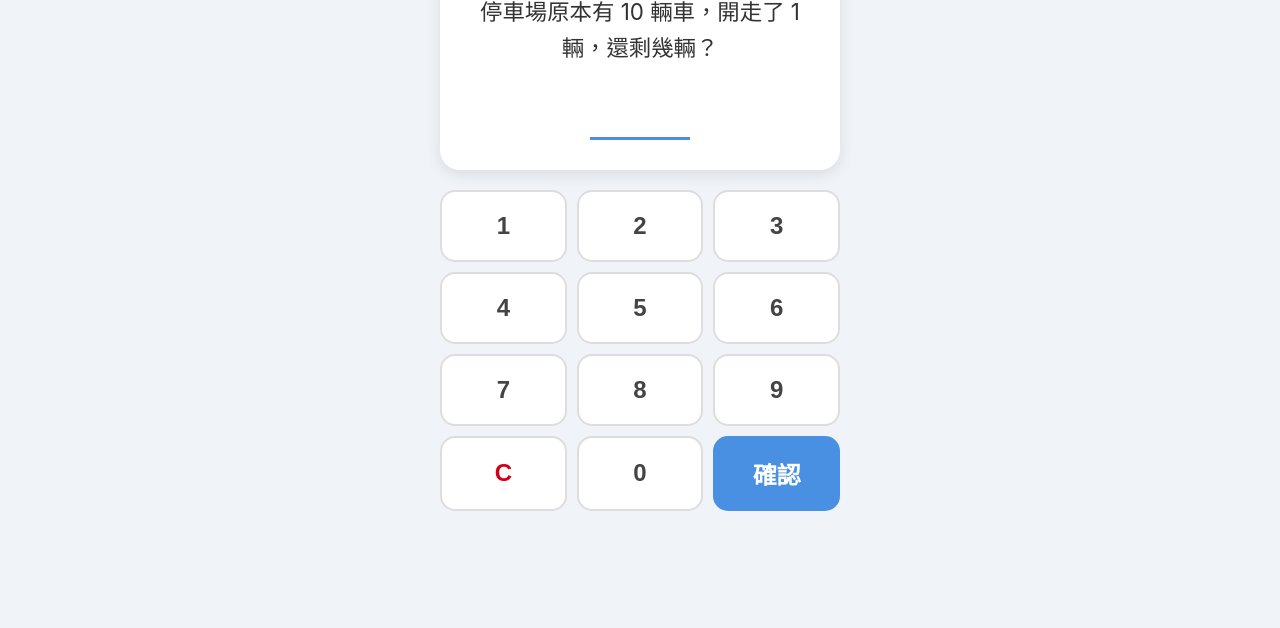
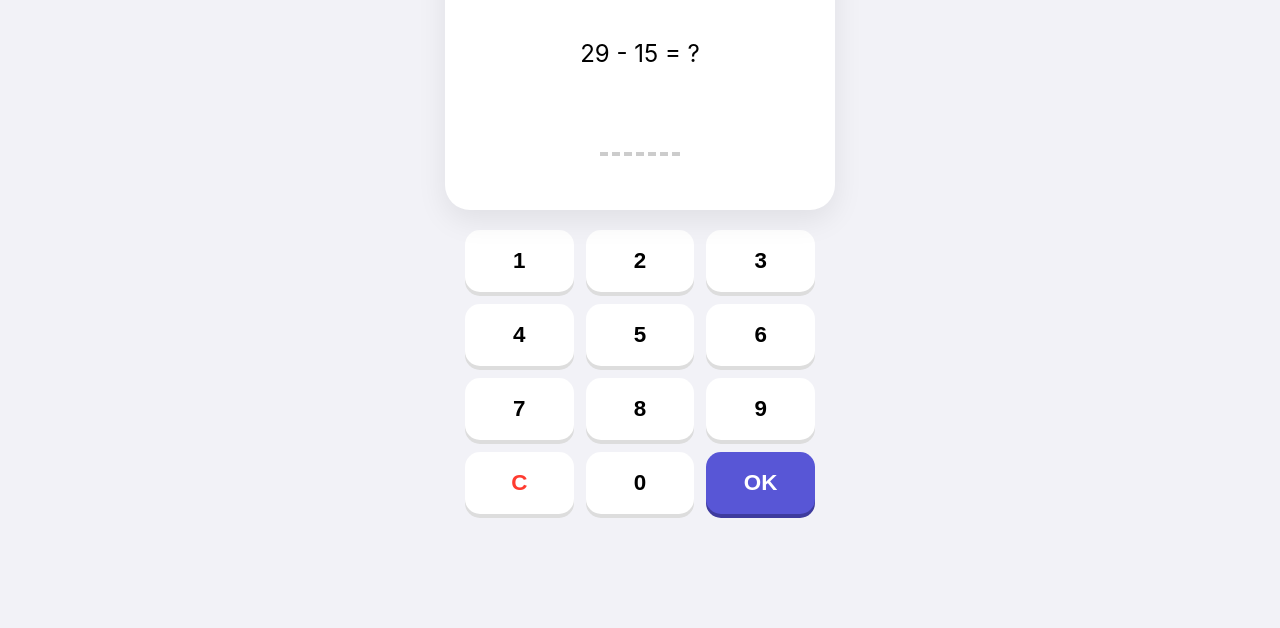
Before and after one commit to kit121500222-code/math-kids1, a plain HTML site: page index.html in a window 1280 px wide. Shown: the part 172-800 px from the top of the page. Drawn offline with nearby package versions, Linux system fonts and the light colour scheme.

Commit message:
Update index.html

```diff
--- a/index.html
+++ b/index.html
@@ -3,210 +3,243 @@
 <head>
     <meta charset="UTF-8">
     <meta name="viewport" content="width=device-width, initial-scale=1.0, maximum-scale=1.0, user-scalable=no">
-    <title>小天才數學練習</title>
+    <title>數學大師進階版</title>
     <script src="https://cdn.jsdelivr.net/npm/canvas-confetti@1.5.1/dist/confetti.browser.min.js"></script>
     <style>
         :root {
-            --primary-color: #4A90E2;
-            --success-color: #7ED321;
-            --bg-color: #F0F4F8;
+            --primary: #5856D6;
+            --secondary: #FF9500;
+            --success: #34C759;
+            --bg: #F2F2F7;
         }
 
         body {
-            font-family: -apple-system, BlinkMacSystemFont, "Segoe UI", Roboto, sans-serif;
-            background-color: var(--bg-color);
+            font-family: -apple-system, system-ui, sans-serif;
+            background-color: var(--bg);
             margin: 0;
             display: flex;
             flex-direction: column;
-            align-items: center;
             height: 100vh;
-            overflow: hidden;
-            touch-action: manipulation;
+            user-select: none;
         }
 
-        #progress-bar {
-            width: 100%;
-            height: 10px;
-            background: #ddd;
+        /* 頂部資訊欄 */
+        .header {
+            padding: 15px;
+            background: white;
+            display: flex;
+            justify-content: space-between;
+            align-items: center;
+            box-shadow: 0 2px 5px rgba(0,0,0,0.05);
         }
 
-        #progress-inner {
-            height: 100%;
-            background: var(--success-color);
-            width: 0%;
-            transition: width 0.3s;
+        #timer { font-family: monospace; font-size: 1.2rem; color: var(--primary); }
+
+        /* 進度條 */
+        .progress-container { width: 100%; height: 6px; background: #E5E5EA; }
+        #progress-fill { height: 100%; background: var(--success); width: 0%; transition: 0.3s; }
+
+        .main-content {
+            flex: 1;
+            padding: 20px;
+            display: flex;
+            flex-direction: column;
+            align-items: center;
+            justify-content: center;
         }
 
-        .container {
-            flex: 1;
-            width: 90%;
-            max-width: 400px;
-            display: flex;
-            flex-direction: column;
-            justify-content: center;
+        .card {
+            background: white;
+            width: 100%;
+            max-width: 350px;
+            border-radius: 25px;
+            padding: 30px 20px;
             text-align: center;
+            box-shadow: 0 10px 30px rgba(0,0,0,0.08);
+            position: relative;
         }
 
-        .question-card {
-            background: white;
-            padding: 20px;
-            border-radius: 20px;
-            box-shadow: 0 4px 15px rgba(0,0,0,0.1);
+        #q-text { font-size: 1.5rem; line-height: 1.5; margin-bottom: 20px; min-height: 80px; }
+
+        /* 答案槽位 */
+        .answer-box {
+            font-size: 3rem;
+            color: var(--primary);
+            border-bottom: 4px dashed #CCC;
+            display: inline-block;
+            min-width: 80px;
+            height: 60px;
             margin-bottom: 20px;
         }
 
-        #question-text {
-            font-size: 1.4rem;
-            color: #333;
-            line-height: 1.6;
-            margin-bottom: 15px;
-        }
-
-        #visual-hint {
-            font-size: 2rem;
-            margin-bottom: 10px;
-        }
-
-        #answer-display {
-            font-size: 2.5rem;
-            font-weight: bold;
-            color: var(--primary-color);
-            min-height: 3.5rem;
-            border-bottom: 3px solid var(--primary-color);
-            margin: 10px auto;
-            width: 100px;
-        }
-
-        /* 虛擬數字鍵盤 */
+        /* 數字鍵盤優化 */
         .keypad {
             display: grid;
             grid-template-columns: repeat(3, 1fr);
-            gap: 10px;
+            gap: 12px;
             width: 100%;
-            padding-bottom: 30px;
+            max-width: 350px;
+            padding: 20px;
         }
 
         .key {
             background: white;
-            border: 2px solid #ddd;
+            border: none;
             border-radius: 15px;
-            padding: 20px;
-            font-size: 1.5rem;
-            font-weight: bold;
-            color: #444;
-            active: background-color: #eee;
+            padding: 18px;
+            font-size: 1.4rem;
+            font-weight: 600;
+            box-shadow: 0 4px 0 #DDD;
+            transition: 0.1s;
         }
 
-        .key.delete { color: #D0021B; }
-        .key.submit { background: var(--primary-color); color: white; border: none; }
+        .key:active { transform: translateY(4px); box-shadow: none; background: #F2F2F7; }
 
-        /* iPhone Safari 點擊縮放修正 */
-        button { touch-action: manipulation; }
+        .key.del { color: #FF3B30; }
+        .key.go { background: var(--primary); color: white; box-shadow: 0 4px 0 #3E3B9E; }
+
+        /* 結果頁面 */
+        #result-screen {
+            display: none;
+            padding: 20px;
+            text-align: center;
+            overflow-y: auto;
+        }
     </style>
 </head>
 <body>
 
-<div id="progress-bar"><div id="progress-inner"></div></div>
+<div id="game-screen">
+    <div class="header">
+        <div id="q-count">第 1 / 50 題</div>
+        <div id="timer">00:00</div>
+    </div>
+    <div class="progress-container"><div id="progress-fill"></div></div>
 
-<div class="container">
-    <div class="question-card">
-        <div id="visual-hint">🍎</div>
-        <div id="question-text">載入中...</div>
-        <div id="answer-display"></div>
-    </div>
+    <div class="main-content">
+        <div class="card">
+            <div id="q-text">準備好了嗎？</div>
+            <div class="answer-box" id="display"></div>
+        </div>
 
-    <div class="keypad">
-        <button class="key" onclick="appendNumber(1)">1</button>
-        <button class="key" onclick="appendNumber(2)">2</button>
-        <button class="key" onclick="appendNumber(3)">3</button>
-        <button class="key" onclick="appendNumber(4)">4</button>
-        <button class="key" onclick="appendNumber(5)">5</button>
-        <button class="key" onclick="appendNumber(6)">6</button>
-        <button class="key" onclick="appendNumber(7)">7</button>
-        <button class="key" onclick="appendNumber(8)">8</button>
-        <button class="key" onclick="appendNumber(9)">9</button>
-        <button class="key delete" onclick="clearAnswer()">C</button>
-        <button class="key" onclick="appendNumber(0)">0</button>
-        <button class="key submit" onclick="checkAnswer()">確認</button>
+        <div class="keypad">
+            <button class="key" onclick="press(1)">1</button>
+            <button class="key" onclick="press(2)">2</button>
+            <button class="key" onclick="press(3)">3</button>
+            <button class="key" onclick="press(4)">4</button>
+            <button class="key" onclick="press(5)">5</button>
+            <button class="key" onclick="press(6)">6</button>
+            <button class="key" onclick="press(7)">7</button>
+            <button class="key" onclick="press(8)">8</button>
+            <button class="key" onclick="press(9)">9</button>
+            <button class="key del" onclick="press('C')">C</button>
+            <button class="key" onclick="press(0)">0</button>
+            <button class="key go" onclick="check()">OK</button>
+        </div>
     </div>
 </div>
 
+<div id="result-screen">
+    <h1 id="final-title">🎉 完成挑戰！</h1>
+    <p id="final-time"></p>
+    <div id="history-list" style="text-align: left; background: white; border-radius: 15px; padding: 15px; margin-top: 20px;"></div>
+    <button onclick="location.reload()" style="margin-top: 30px; padding: 15px 40px; border-radius: 30px; border: none; background: var(--success); color: white; font-size: 1.2rem;">再玩一次</button>
+</div>
+
 <script>
-    let currentQuestion = 0;
-    const totalQuestions = 50;
-    let correctAnswer = 0;
-    let userTyped = "";
+    let score = 0;
+    let currentIdx = 1;
+    const total = 50;
+    let answer = 0;
+    let input = "";
+    let startTime = Date.now();
+    let history = [];
 
-    const scenarios = [
-        { text: "樹上有 {n1} 隻小鳥，又飛來了 {n2} 隻，現在一共有幾隻？", icon: "🐦", type: "+" },
-        { text: "小明有 {n1} 個蘋果，吃了 {n2} 個，還剩下幾個？", icon: "🍎", type: "-" },
-        { text: "停車場原本有 {n1} 輛車，開走了 {n2} 輛，還剩幾輛？", icon: "🚗", type: "-" },
-        { text: "我有 {n1} 塊餅乾，媽媽又給我 {n2} 塊，我現在有幾塊？", icon: "🍪", type: "+" }
-    ];
+    // 自動生成多樣化題型
+    function generate() {
+        const type = Math.random();
+        let n1, n2, txt;
 
-    function generateQuestion() {
-        if (currentQuestion >= totalQuestions) {
-            document.querySelector('.container').innerHTML = "<h1>🎉 太棒了！你完成了所有練習！</h1>";
-            return;
+        if (type < 0.4) { // 普通加法
+            n1 = Math.floor(Math.random() * 20) + 10;
+            n2 = Math.floor(Math.random() * 20) + 5;
+            answer = n1 + n2;
+            txt = `${n1} + ${n2} = ?`;
+        } else if (type < 0.7) { // 普通減法
+            n1 = Math.floor(Math.random() * 30) + 20;
+            n2 = Math.floor(Math.random() * 15) + 1;
+            answer = n1 - n2;
+            txt = `${n1} - ${n2} = ?`;
+        } else { // 填空題 (進階)
+            answer = Math.floor(Math.random() * 10) + 2;
+            n1 = Math.floor(Math.random() * 10) + 5;
+            let sum = n1 + answer;
+            txt = `${n1} + ( ) = ${sum}`;
         }
 
-        const scene = scenarios[Math.floor(Math.random() * scenarios.length)];
-        let n1 = Math.floor(Math.random() * 10) + 5;
-        let n2 = Math.floor(Math.random() * 9) + 1;
-
-        if (scene.type === "-") {
-            if (n1 < n2) [n1, n2] = [n2, n1];
-            correctAnswer = n1 - n2;
-        } else {
-            correctAnswer = n1 + n2;
-        }
-
-        document.getElementById('question-text').innerText = scene.text.replace("{n1}", n1).replace("{n2}", n2);
-        document.getElementById('visual-hint').innerText = scene.icon;
-        document.getElementById('answer-display').innerText = "";
-        userTyped = "";
-
-        updateProgress();
+        document.getElementById('q-text').innerHTML = `<h3>第 ${currentIdx} 題</h3>${txt}`;
+        document.getElementById('q-count').innerText = `第 ${currentIdx} / ${total} 題`;
+        document.getElementById('progress-fill').style.width = `${(currentIdx/total)*100}%`;
+        input = "";
+        updateDisplay();
     }
 
-    function appendNumber(num) {
-        if (userTyped.length < 3) {
-            userTyped += num;
-            document.getElementById('answer-display').innerText = userTyped;
+    function press(val) {
+        if (val === 'C') input = "";
+        else if (input.length < 3) input += val;
+        updateDisplay();
+    }
+
+    function updateDisplay() {
+        document.getElementById('display').innerText = input;
+    }
+
+    function check() {
+        const userAns = parseInt(input);
+        const qText = document.getElementById('q-text').innerText.split('\n')[1];
+
+        if (userAns === answer) {
+            confetti({ particleCount: 100, spread: 50, origin: { y: 0.8 } });
+            history.push({ q: qText, a: answer, u: userAns, correct: true });
+
+            if (currentIdx < total) {
+                currentIdx++;
+                setTimeout(generate, 800);
+            } else {
+                showResult();
+            }
+        } else {
+            history.push({ q: qText, a: answer, u: userAns, correct: false });
+            alert("哎呀！算錯囉，再想一下！");
+            input = "";
+            updateDisplay();
         }
     }
 
-    function clearAnswer() {
-        userTyped = "";
-        document.getElementById('answer-display').innerText = "";
+    function showResult() {
+        const timeUsed = Math.floor((Date.now() - startTime) / 1000);
+        document.getElementById('game-screen').style.display = 'none';
+        document.getElementById('result-screen').style.display = 'block';
+        document.getElementById('final-time').innerText = `總共用時：${Math.floor(timeUsed/60)}分${timeUsed%60}秒`;
+
+        let html = "<h3>答題清單：</h3>";
+        history.forEach((item, idx) => {
+            html += `<div style="color: ${item.correct ? '#34C759' : '#FF3B30'}; margin-bottom: 5px;">
+                ${idx+1}. ${item.q} → 正確答案: ${item.a} ${item.correct ? '✅' : '❌ (你填 '+item.u+')'}
+            </div>`;
+        });
+        document.getElementById('history-list').innerHTML = html;
     }
 
-    function checkAnswer() {
-        if (parseInt(userTyped) === correctAnswer) {
-            // 答對了！噴放煙火
-            confetti({
-                particleCount: 150,
-                spread: 70,
-                origin: { y: 0.6 }
-            });
+    // 計時器
+    setInterval(() => {
+        const s = Math.floor((Date.now() - startTime) / 1000);
+        const m = Math.floor(s / 60);
+        document.getElementById('timer').innerText =
+            `${String(m).padStart(2,'0')}:${String(s%60).padStart(2,'0')}`;
+    }, 1000);
 
-            currentQuestion++;
-            setTimeout(generateQuestion, 1500);
-        } else {
-            // 答錯震動提示（如果設備支援）
-            if (navigator.vibrate) navigator.vibrate(200);
-            alert("再試一次看看喔！");
-            clearAnswer();
-        }
-    }
-
-    function updateProgress() {
-        const percent = (currentQuestion / totalQuestions) * 100;
-        document.getElementById('progress-inner').style.width = percent + "%";
-    }
-
-    // 初始化第一題
-    generateQuestion();
+    generate();
 </script>
 
 </body>
```
